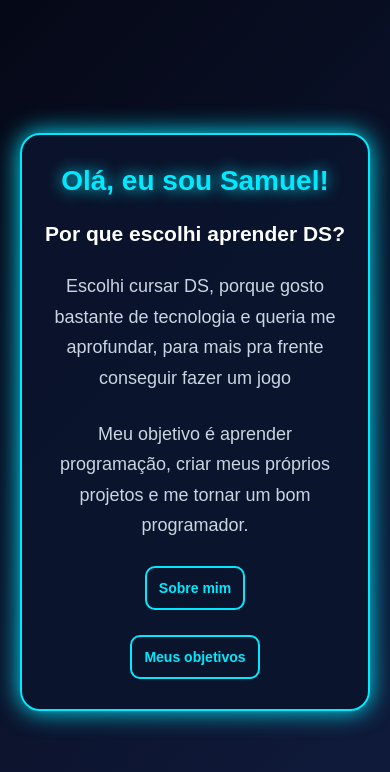
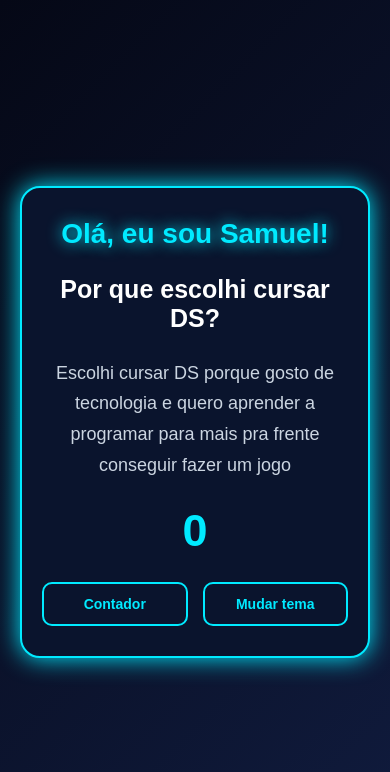
Before and after one commit to Samuka0704/desafios, a plain HTML site: page desafiopg.html/index.html in a window 390 px wide. Drawn offline with Linux system fonts and the light colour scheme.

Commit message:
Add files via upload

```diff
--- a/desafiopg.html/index.html
+++ b/desafiopg.html/index.html
@@ -3,7 +3,7 @@
 <head>
     <meta charset="UTF-8">
     <meta name="viewport" content="width=device-width, initial-scale=1.0">
-    <title>Sobre mim - Samuel</title>
+    <title>Samuel - DS</title>
     <link rel="stylesheet" href="style.css">
 </head>
 <body>
@@ -12,28 +12,25 @@
 
         <h1>Olá, eu sou Samuel!</h1>
 
-        <h2>Por que escolhi aprender DS?</h2>
+        <h2>Por que escolhi cursar DS?</h2>
 
         <p>
-            Escolhi cursar DS, porque
-            gosto bastante de tecnologia
-            e queria me aprofundar, para mais pra frente
-            conseguir fazer um jogo
+            Escolhi cursar DS porque
+            gosto de tecnologia e quero aprender a programar
+            para mais pra frente conseguir fazer um jogo
         </p>
 
-        <p>
-            Meu objetivo é aprender programação,
-            criar meus próprios projetos e me tornar
-            um bom programador.
-        </p>
+        <h2 id="contador">0</h2>
 
-        <button onclick="sobreMim()">
-            Sobre mim
-        </button>
+        <div class="botoes">
+            <button onclick="aumentar()">
+                Contador
+            </button>
 
-        <button onclick="meusObjetivos()">
-            Meus objetivos
-        </button>
+            <button onclick="mudarTema()">
+                Mudar tema
+            </button>
+        </div>
 
     </div>
 
--- a/desafiopg.html/script.js
+++ b/desafiopg.html/script.js
@@ -1,21 +1,16 @@
-// PRIMEIRO BOTÃO
+let numero = 0;
 
-function sobreMim() {
+function aumentar() {
+    numero++;
 
-    document.getElementById("texto").innerHTML =
-        "Meu nome é Samuel, sou estudante de " +
-        "Desenvolvimento de Sistemas e gosto de " +
-        "aprender coisas novas sobre tecnologia.";
+    if (numero >= 20) {
+        numero = 0;
+    }
+
+    document.getElementById("contador").textContent = numero;
 }
 
 
-// SEGUNDO BOTÃO
-
-function meusObjetivos() {
-
-    document.getElementById("texto").innerHTML =
-        "Meus objetivos são aprender HTML, CSS, " +
-        "JavaScript, desenvolver meus próprios " +
-        "projetos e futuramente trabalhar " +
-        "na área de programação.";
+function mudarTema() {
+    document.body.classList.toggle("claro");
 }
--- a/desafiopg.html/style.css
+++ b/desafiopg.html/style.css
@@ -8,12 +8,14 @@ body {
     min-height: 100vh;
     background: linear-gradient(135deg, #050816, #101b3d);
     color: white;
-    font-family: Arial, sans-serif;
+    font-family: Arial, Helvetica, sans-serif, sans-serif;
 
     display: flex;
     justify-content: center;
     align-items: center;
     padding: 20px;
+
+    transition: 0.4s;
 }
 
 .container {
@@ -21,7 +23,6 @@ body {
     flex-direction: column;
     justify-content: center;
     align-items: center;
-
     text-align: center;
     gap: 25px;
 
@@ -29,19 +30,13 @@ body {
     max-width: 650px;
     padding: 45px 35px;
 
-    background: rgba(10, 20, 45, 0.9);
+    background: #0a142d;
     border: 2px solid #00eaff;
     border-radius: 20px;
-
     box-shadow: 0 0 25px #00eaff;
 
+    transition: 0.4s;
     animation: aparecer 1s ease;
-    transition: 0.4s;
-}
-
-.container:hover {
-    transform: translateY(-5px);
-    box-shadow: 0 0 35px #00eaff;
 }
 
 h1 {
@@ -60,11 +55,14 @@ p {
     color: #cbd5e1;
 }
 
-/* BOTÕES LADO A LADO */
+#contador {
+    font-size: 45px;
+    color: #00eaff;
+}
+
 
 .botoes {
     display: flex;
-    flex-direction: row;
     justify-content: center;
     gap: 15px;
     width: 100%;
@@ -74,14 +72,11 @@ button {
     padding: 15px 25px;
     background: transparent;
     color: #00eaff;
-
     border: 2px solid #00eaff;
     border-radius: 10px;
-
+    cursor: pointer;
     font-size: 16px;
     font-weight: bold;
-    cursor: pointer;
-
     transition: 0.3s;
 }
 
@@ -90,6 +85,22 @@ button:hover {
     color: #050816;
     transform: scale(1.05);
 }
+
+
+body.claro {
+    background: #e8f4ff;
+    color: #101b3d;
+}
+
+body.claro .container {
+    background: white;
+    box-shadow: 0 0 20px #00aacc;
+}
+
+body.claro p {
+    color: #333;
+}
+
 
 @keyframes aparecer {
     from {
@@ -103,6 +114,7 @@ button:hover {
     }
 }
 
+
 @media (max-width: 600px) {
     .container {
         padding: 30px 20px;
@@ -112,12 +124,9 @@ button:hover {
         font-size: 28px;
     }
 
-    h2 {
-        font-size: 21px;
-    }
-
-    button {
-        padding: 12px;
+    .botoes button {
+        flex: 1;
+        padding: 12px 8px;
         font-size: 14px;
     }
 }
```
